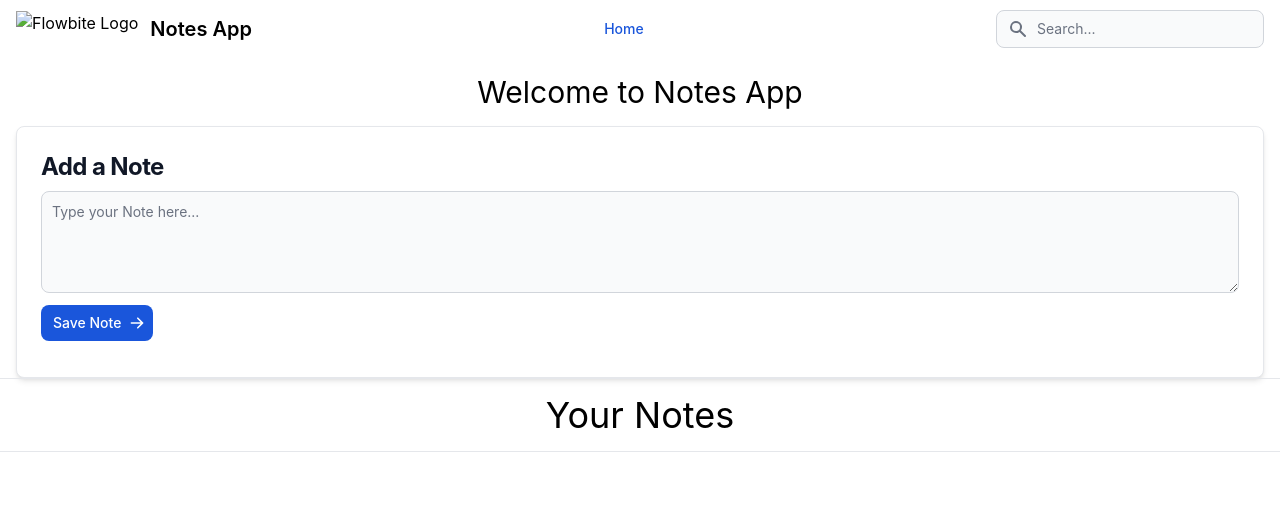
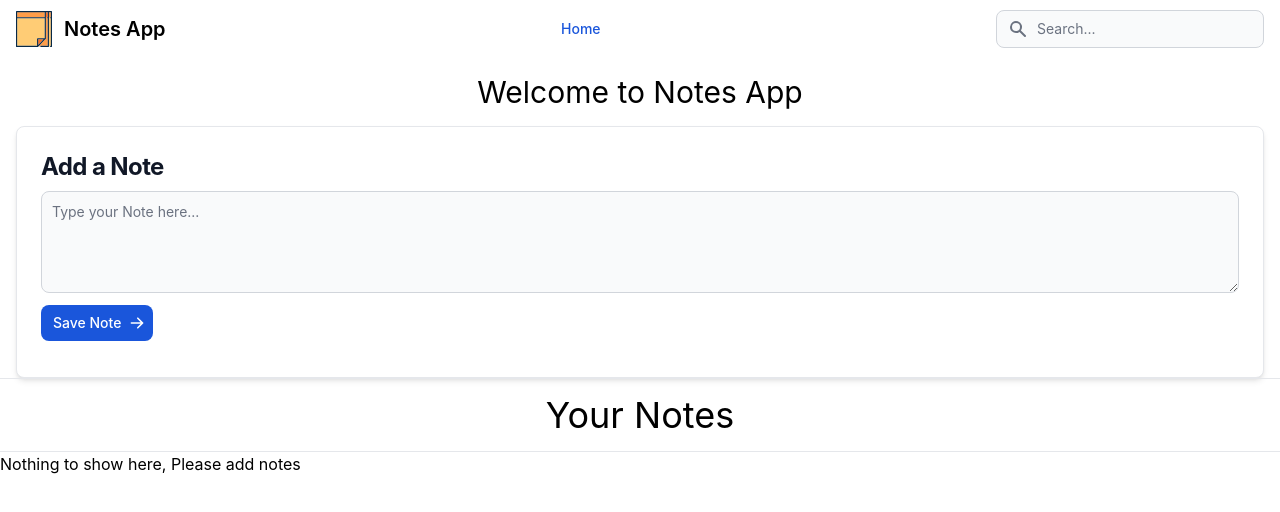
Before and after one commit to zahid-404/Notes-Website, a plain HTML site: page index.html in a window 1280 px wide. Drawn offline with nearby package versions, Linux system fonts and the light colour scheme; the site is published under a folder, as on GitHub Pages, so addresses that start at the root find nothing.

Commit message:
update path for img and JS files

```diff
--- a/index.html
+++ b/index.html
@@ -22,9 +22,9 @@
       >
         <a href="https://flowbite.com" class="flex items-center">
           <img
-            src="/img/notes-svgrepo-com.svg"
+            src="img/notes-svgrepo-com.svg"
             class="mr-3 h-6 sm:h-9"
-            alt="Flowbite Logo"
+            alt="Notes Logo"
           />
           <span
             class="self-center text-xl font-semibold whitespace-nowrap dark:text-white"
@@ -210,7 +210,7 @@
     <script src="https://unpkg.com/flowbite@1.4.6/dist/flowbite.js"></script>
 
     <!-- Main JS included -->
-    <script src="/JS/app.js"></script>
+    <script src="JS/app.js"></script>
 
     <!-- Dark Mode Theme -->
     <script>
```
